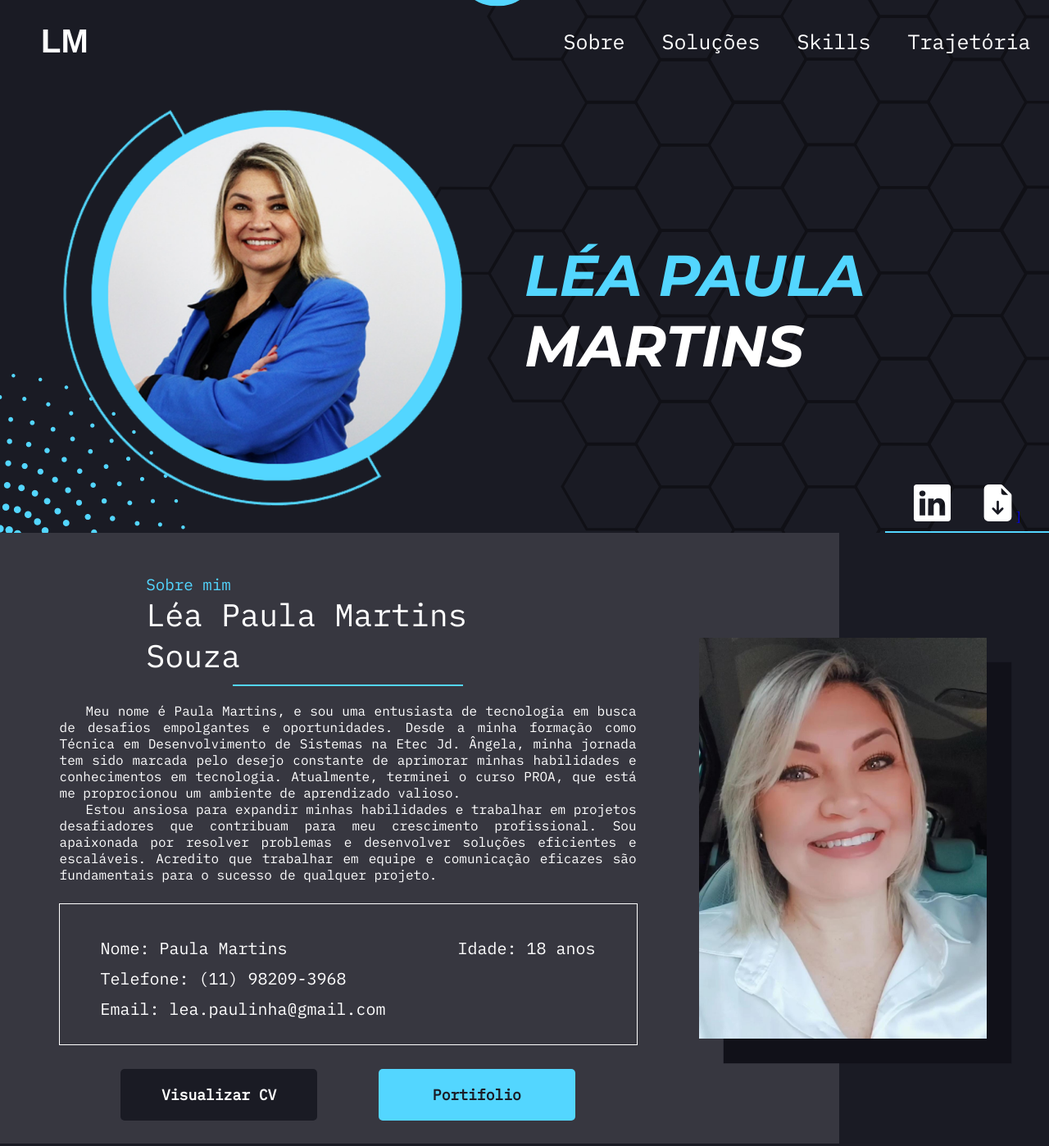
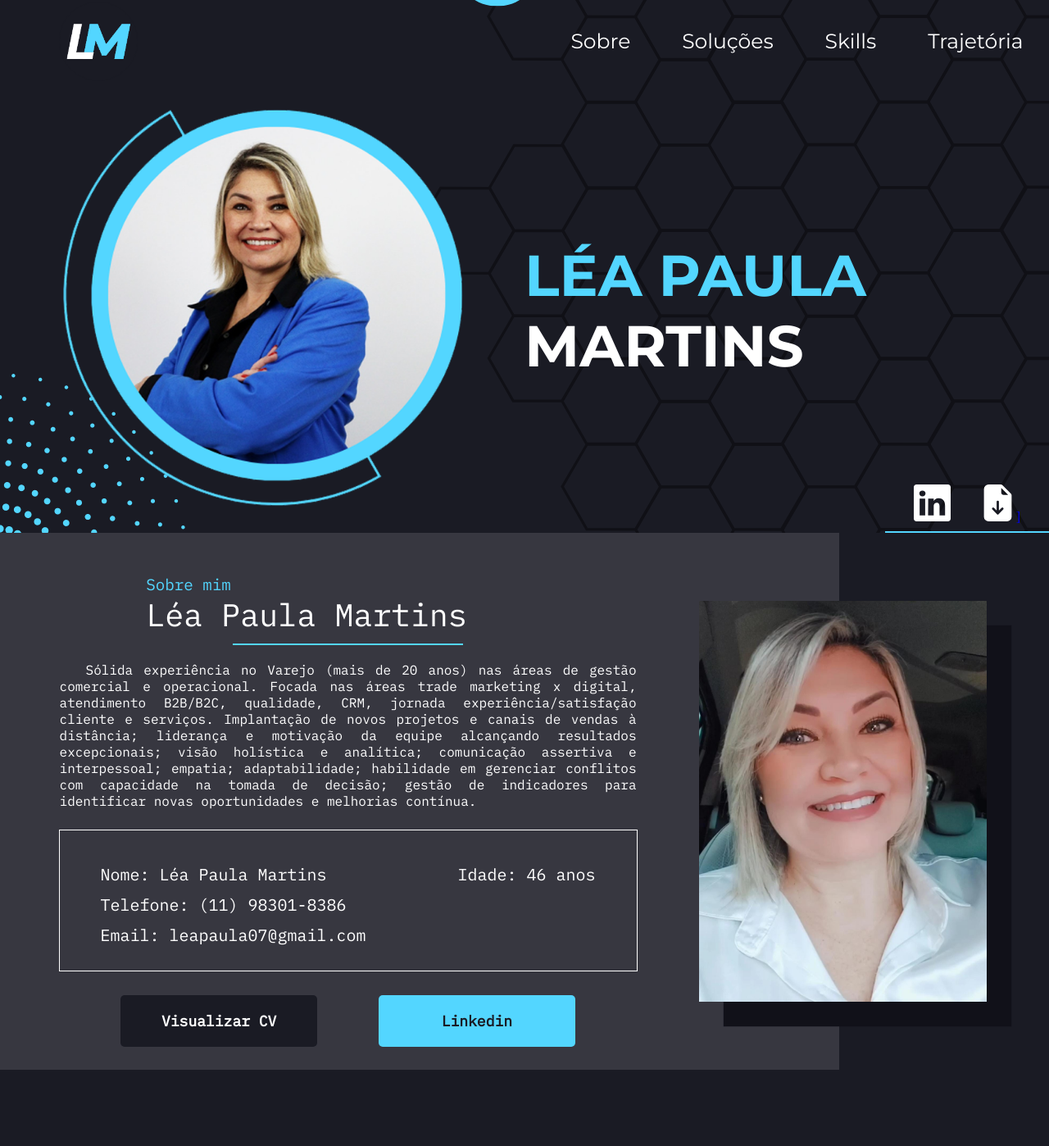
Before and after one commit to Morinian/LeaPortifolio, a plain HTML site: page index.html in a window 1280 px wide. Shown: the top 1398 px of the page at 82% size. Drawn offline with Linux system fonts and the light colour scheme.

Commit message:
logo e sobre

```diff
--- a/css/estilo.css
+++ b/css/estilo.css
@@ -1,5 +1,5 @@
 @import url('https://fonts.googleapis.com/css2?family=IBM+Plex+Mono&display=swap');
-@import url('https://fonts.googleapis.com/css2?family=Montserrat:ital,wght@1,700&display=swap');
+@import url('https://fonts.googleapis.com/css2?family=Montserrat:wght@400;700&display=swap');
 
 
 *{
@@ -48,7 +48,8 @@ nav{
     justify-content: space-between;
 }
 nav .menu a{
-    font-family: IBM Plex Mono;
+    font-family: 'Montserrat';
+    font-weight: 400;
     color: #ffff;
     font-size: 25px;
 }
@@ -72,6 +73,9 @@ nav .menu{
 
 .mobile-menu {
   display: none;
+}
+.logo img{
+  width: 140px;
 }
 
 /*efeito*/
--- a/index.html
+++ b/index.html
@@ -4,7 +4,7 @@
     <meta charset="UTF-8">
     <meta name="viewport" content="width=device-width, initial-scale=1.0">
 
-    <link rel="shortcut icon" href="img/PM.ico" type="image/x-icon">
+    <link rel="shortcut icon" href="img/3.ico" type="image/x-icon">
     <link rel="stylesheet" href="css/estilo.css">
     <title>Léa Paula Martins</title>
 </head>
@@ -15,7 +15,7 @@
         <nav>
 
             <div class="logo">
-                <h1>LM</h1>
+                <img src="img/3.png" alt="">
             </div>
 
             <div class="menu">
@@ -84,32 +84,25 @@
                     <section class="titulosobre">
                         <div class="titulosobrenome">
                             <p>Sobre mim</p>
-                            <h2>Léa Paula Martins Souza</h2>
+                            <h2>Léa Paula Martins</h2>
                         </div>
                         <hr/>
                     </section>
                     <p class="paragrafo">
-                        Meu nome é Paula Martins, e sou uma entusiasta de tecnologia em busca de desafios empolgantes e oportunidades.
-                        Desde a minha formação como Técnica em Desenvolvimento de Sistemas na Etec Jd. Ângela, minha jornada tem sido marcada pelo desejo constante de aprimorar minhas habilidades e conhecimentos em tecnologia.
-                        Atualmente, terminei o curso PROA, que está me proprocionou um ambiente de aprendizado valioso.
+                        Sólida experiência no Varejo (mais de 20 anos) nas áreas de gestão comercial e operacional. Focada nas áreas trade marketing x digital, atendimento B2B/B2C, qualidade, CRM, jornada experiência/satisfação cliente e serviços. Implantação de novos projetos e canais de vendas à distância; liderança e motivação da equipe alcançando resultados excepcionais; visão holística e analítica; comunicação assertiva e interpessoal; empatia; adaptabilidade; habilidade em gerenciar conflitos com capacidade na tomada de decisão; gestão de indicadores para identificar novas oportunidades e melhorias contínua.
                     </p>
-                    <p  class="paragrafo">
-                        Estou ansiosa para expandir minhas habilidades e trabalhar em projetos desafiadores que contribuam para meu crescimento profissional.
-                        Sou apaixonada por resolver problemas e desenvolver soluções eficientes e escaláveis. Acredito que trabalhar em equipe e comunicação eficazes são fundamentais para o sucesso de qualquer projeto.
-                    </p>
-
                     <div class="informacoes">
                         <div class="curriculo">
                             <div class="duasinformacoes">
-                                <p>Nome: Paula Martins</p>
-                                <p>Idade: 18 anos</p>
+                                <p>Nome: Léa Paula Martins</p>
+                                <p>Idade: 46 anos</p>
                             </div>
-                            <p>Telefone: (11) 98209-3968</p>
-                            <p>Email: lea.paulinha@gmail.com</p>
+                            <p>Telefone: (11) 98301-8386</p>
+                            <p>Email: leapaula07@gmail.com</p>
                         </div>
                         <div class="botao">
                             <a id="but1" href="img/LeaPaula.pdf" download >Visualizar CV</a>
-                            <a id="but2" href="https://github.com/Morinian" target="_blank">Portifolio</a>
+                            <a id="but2" href="https://www.linkedin.com/in/léapaulamartins/" target="_blank">Linkedin</a>
                         </div>
                     </div>
 
```
Also changed, not shown: img/PM.ico (deleted).
